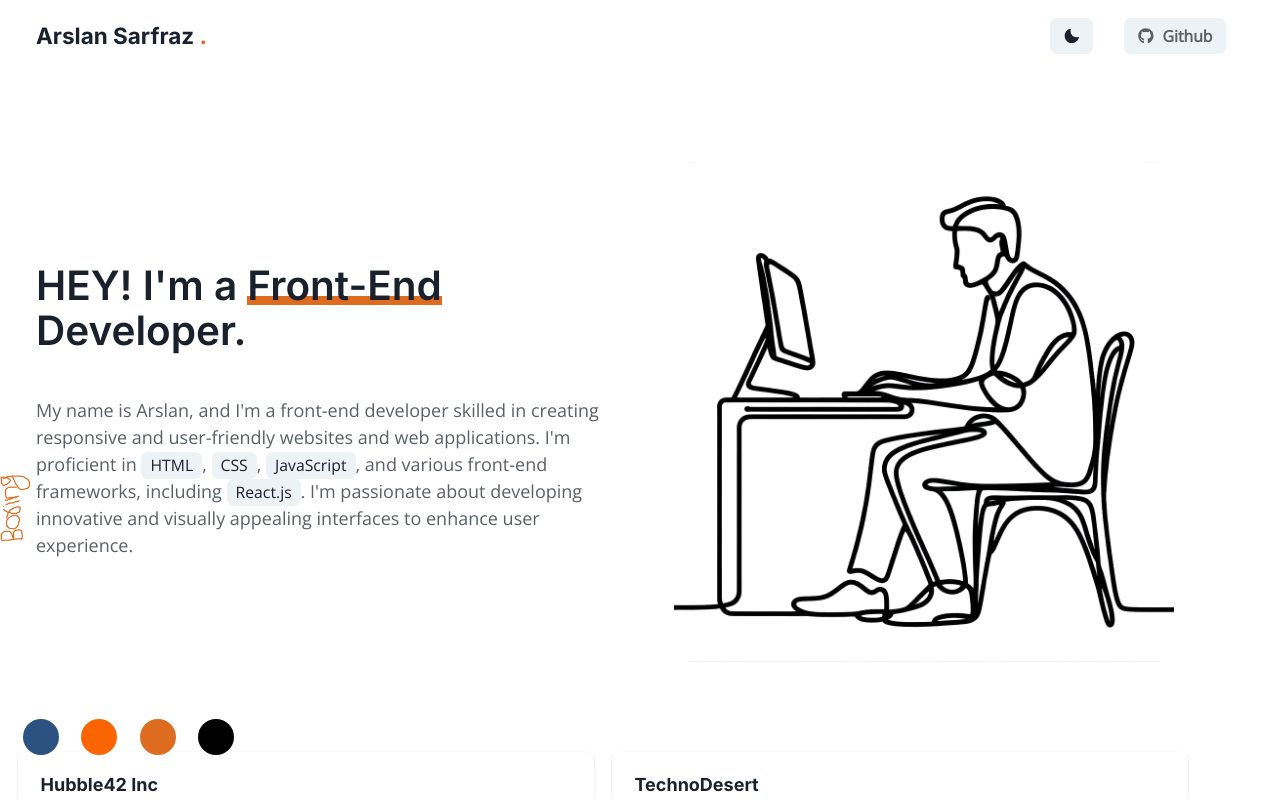
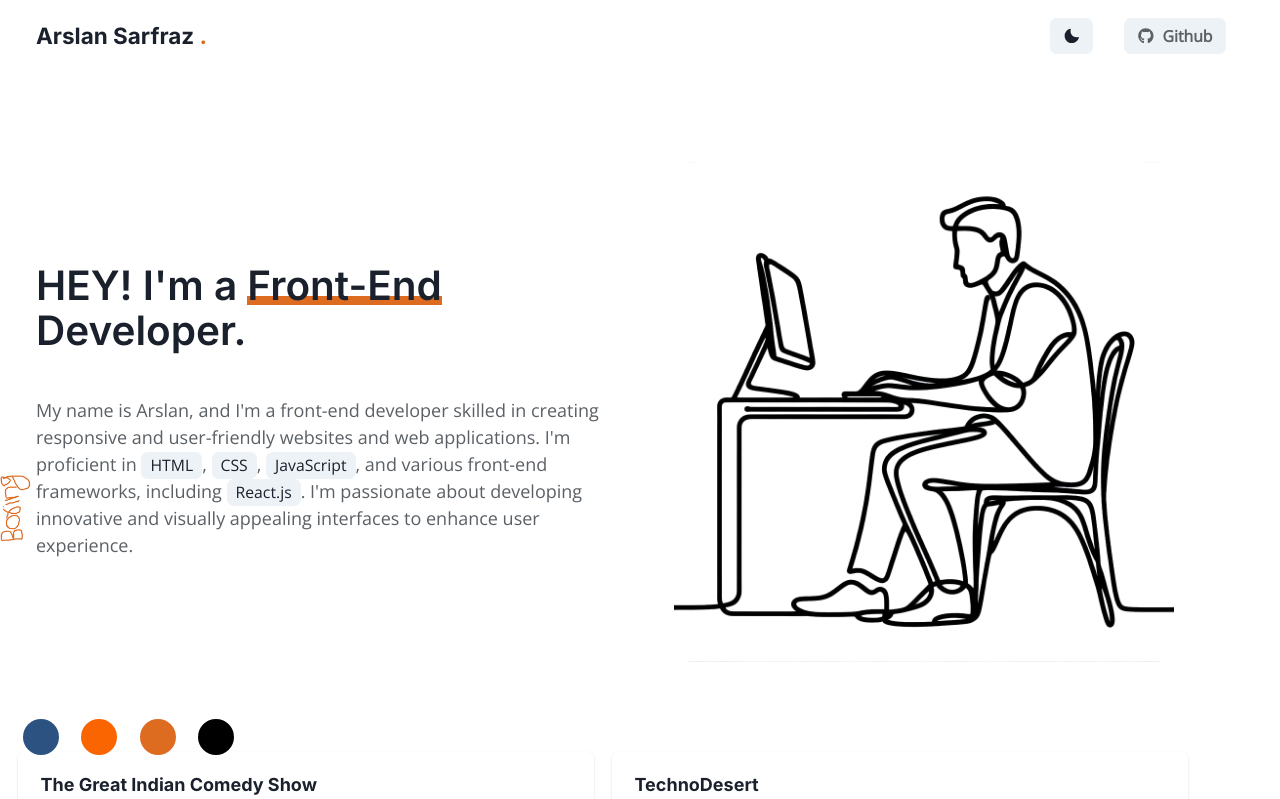
Before and after one commit to ravivarmalingala/ravivarmalingala.github.io, a React (Vite) app: page / in a window 1280 px wide. Shown: the top 799 px of the page. Built offline with nearby package versions, Linux system fonts and the light colour scheme.

Commit message:
Update ExpData.js

```diff
--- a/src/components/layout/exp/ExpData.js
+++ b/src/components/layout/exp/ExpData.js
@@ -15,7 +15,7 @@ import {TbSeo} from "react-icons/tb";
 
 export const ExpData = [
   {
-    company: "Hubble42 Inc",
+    company: "The Great Indian Comedy Show",
     jobtitle: "Frontend Developer | Feb 2023 - Present",
     desc: "Upgraded websites by integrating innovative features using JavaScript, React, and Next.js. Led projects aimed at introducing new functionalities and ensuring smooth behind-the-scenes operations. Crafted user-friendly, responsive designs optimized for diverse browsers, enhancing overall user experience and maintaining consistency across platforms.",
     iconNames: [FaReact, FaVuejs, SiTailwindcss, SiChakraui, FaGithub],
```
